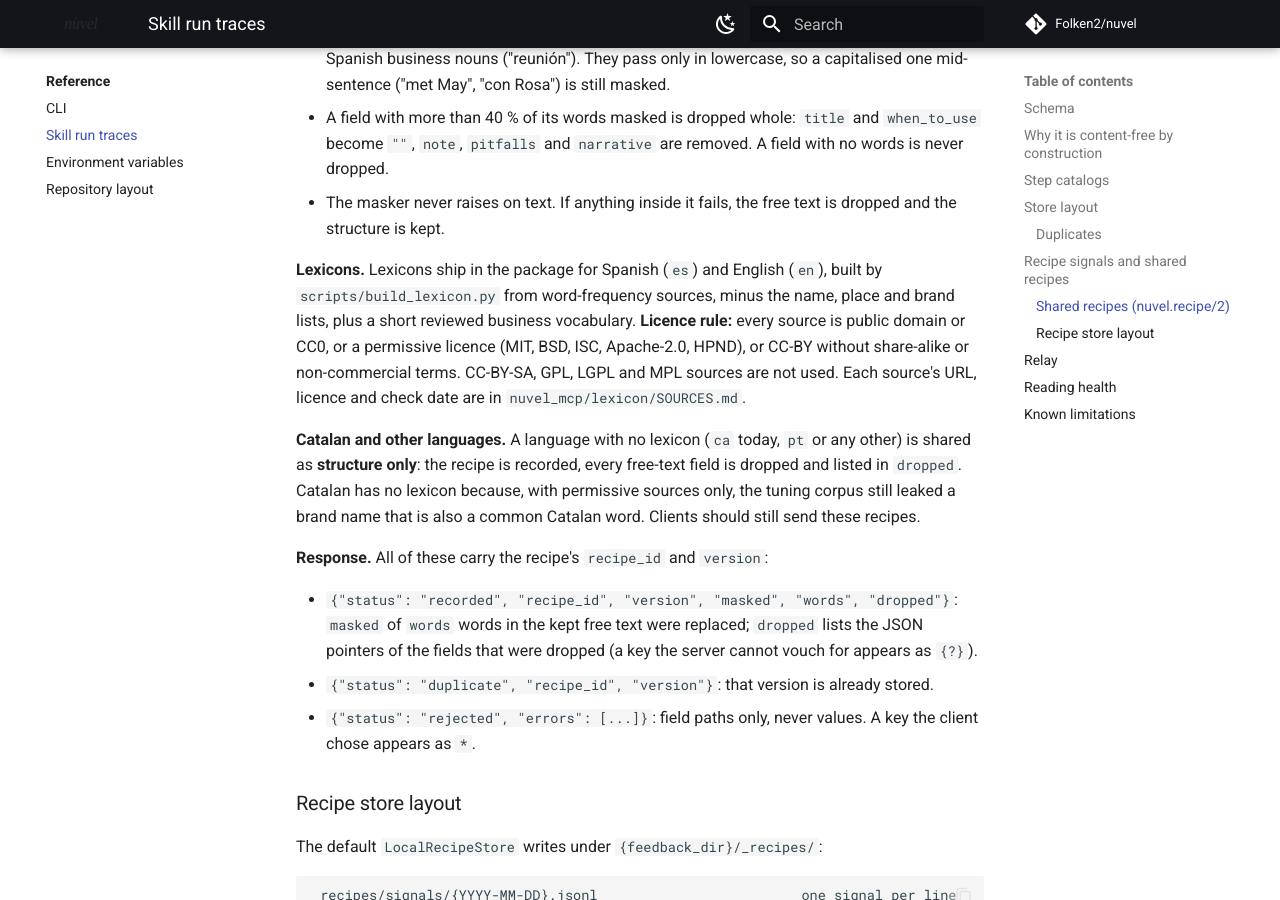
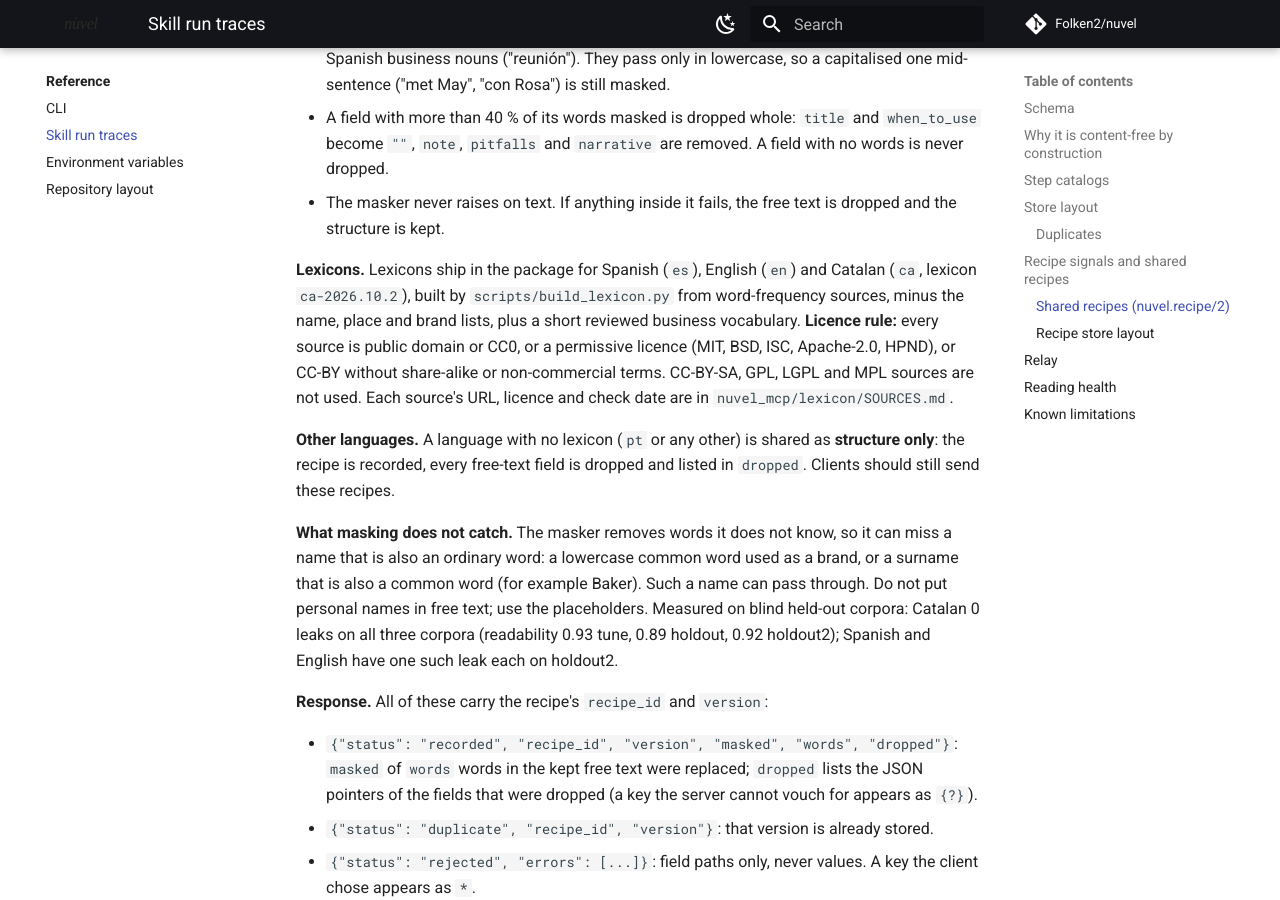
Before and after one commit to Folken2/nuvel, an MkDocs documentation site: the page built from docs/reference/skill-run-traces.md, in a window 1280 px wide and 900 px high, scrolled down 4656 px. Built offline with MkDocs 1.6.1 and Material for MkDocs 9.7.7, drawn with Linux system fonts in a browser that asks for light colours; comment, search, counter and statistics services are not loaded.

Commit message:
docs: Catalan recipes are masked like es and en
Co-Authored-By: Claude Opus 5.5 <noreply@anthropic.com>

```diff
--- a/docs/reference/skill-run-traces.md
+++ b/docs/reference/skill-run-traces.md
@@ -181,7 +181,7 @@ stamps, stores and relays the masked copy:
 - The masker never raises on text. If anything inside it fails, the free text is
   dropped and the structure is kept.
 
-**Lexicons.** Lexicons ship in the package for Spanish (`es`) and English (`en`),
+**Lexicons.** Lexicons ship in the package for Spanish (`es`), English (`en`) and Catalan (`ca`, lexicon `ca-2026.10.2`),
 built by `scripts/build_lexicon.py` from word-frequency sources, minus the name, place
 and brand lists, plus a short reviewed business vocabulary. **Licence rule:** every
 source is public domain or CC0, or a permissive licence (MIT, BSD, ISC, Apache-2.0,
@@ -189,11 +189,16 @@ HPND), or CC-BY without share-alike or non-commercial terms. CC-BY-SA, GPL, LGPL
 MPL sources are not used. Each source's URL, licence and check date are in
 `nuvel_mcp/lexicon/SOURCES.md`.
 
-**Catalan and other languages.** A language with no lexicon (`ca` today, `pt` or any
-other) is shared as **structure only**: the recipe is recorded, every free-text field
-is dropped and listed in `dropped`. Catalan has no lexicon because, with permissive
-sources only, the tuning corpus still leaked a brand name that is also a common
-Catalan word. Clients should still send these recipes.
+**Other languages.** A language with no lexicon (`pt` or any other) is shared as
+**structure only**: the recipe is recorded, every free-text field is dropped and
+listed in `dropped`. Clients should still send these recipes.
+
+**What masking does not catch.** The masker removes words it does not know, so it can
+miss a name that is also an ordinary word: a lowercase common word used as a brand, or
+a surname that is also a common word (for example Baker). Such a name can pass through.
+Do not put personal names in free text; use the placeholders. Measured on blind
+held-out corpora: Catalan 0 leaks on all three corpora (readability 0.93 tune, 0.89
+holdout, 0.92 holdout2); Spanish and English have one such leak each on holdout2.
 
 **Response.** All of these carry the recipe's `recipe_id` and `version`:
 
```
Also changed, not shown: CHANGELOG.md (+1 -1 lines), docs/how-to/deploy-skills-mcp.md (+1 -1 lines), 1 other file.
